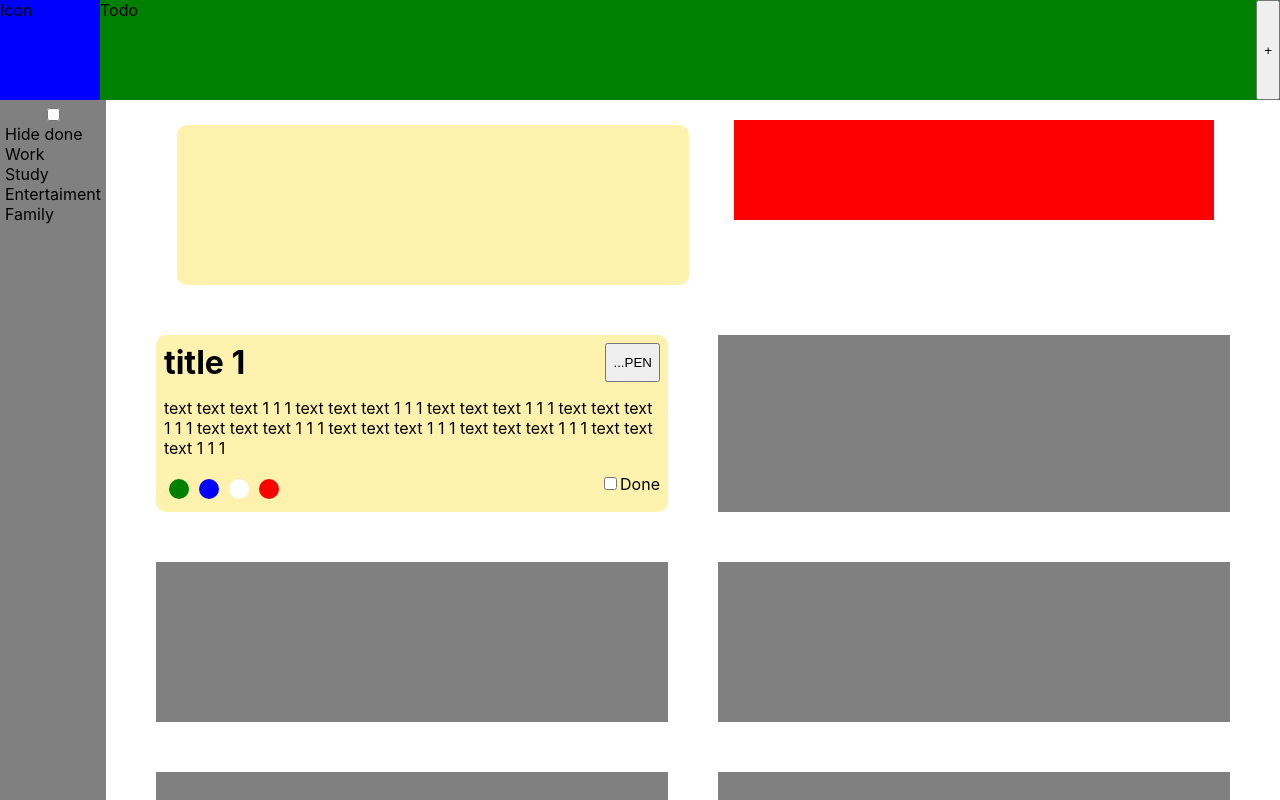
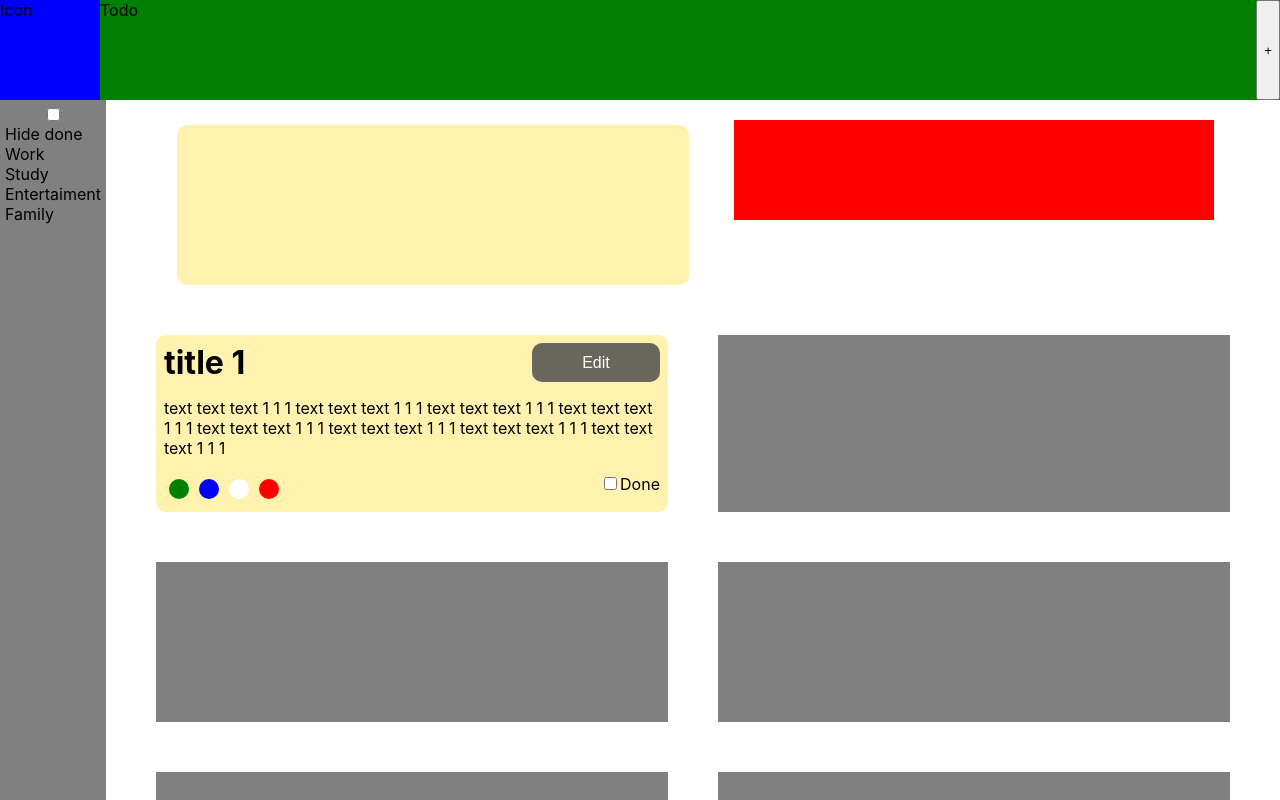
Before and after one commit to Kamrad33/todo_list_app, a React (Create React App) app: page / in a window 1280 px wide. Built offline with nearby package versions, Linux system fonts and the light colour scheme.

Commit message:
Added styles to edit from

```diff
--- a/src/components/TaskItem.jsx
+++ b/src/components/TaskItem.jsx
@@ -1,6 +1,9 @@
 import React, {useState} from 'react';
 import TaskItemForm from './TaskItemForm';
 import TaskTag from './TaskTag';
+import AppInput from './UI/input/AppInput';
+import AppButton from './UI/button/AppButton';
+
 import '../styles/TaskItem.css';
 
 const TaskItem = ({task, ...props}) =>{
@@ -17,7 +20,13 @@ const TaskItem = ({task, ...props}) =>{
 
       <div className = 'App_TaskItem_Header'>
         <b className = 'App_TaskItem_Header_Font' style = {{textDecoration: status }}>{task.title}</b>
-        <button onClick = {() => setFormActive(true)}>...PEN</button>
+        <AppButton
+        color = '#69665c'
+        fontColor = 'white'
+        minWidth = '10vw'
+        onClick = {() => setFormActive(true)}>
+        Edit
+        </AppButton>
       </div>
 
       <div className = 'App_TaskItem_Text' style = {{textDecoration: status }}>
@@ -26,6 +35,7 @@ const TaskItem = ({task, ...props}) =>{
 
       <div className = 'App_TaskItem_Footer'>
         <div className = 'App_TaskItem_Footer_Tags'>
+
           <div style = {{margin: '5px', width:'20px', height:'20px', background: 'green', borderRadius:'50%'}}></div>
           <div style = {{margin: '5px', width:'20px', height:'20px', background: 'blue', borderRadius:'50%'}}></div>
           <div style = {{margin: '5px', width:'20px', height:'20px', background: 'white', borderRadius:'50%'}}></div>
@@ -44,42 +54,38 @@ const TaskItem = ({task, ...props}) =>{
       <TaskItemForm active = {formActive} setActive = {setFormActive} fixed = {true}>
 
         <div className = 'TaskItemForm_Content_Header'>
-          <button onClick = {() => setFormActive(false)}>cancler</button>
-          <button >edit</button>
+          <AppButton
+          color = '#69665c'
+          fontColor = 'white'
+          minWidth = '10vw'
+          onClick = {() => setFormActive(false)}>
+          Cancel
+          </AppButton>
+          <AppButton
+          color = '#69665c'
+          fontColor = 'white'
+          minWidth = '10vw'>Edit</AppButton>
         </div>
 
         <div className = 'TaskItemForm_Content_Info'>
           <div className = 'TaskItemForm_Content_Info_Title'>
             Title
           </div>
-          <input></input>
+          <AppInput />
           <div className = 'TaskItemForm_Content_Info_Description'>
             Description
           </div>
-          <input></input>
+          <AppInput></AppInput>
         </div>
 
         <div>
+
+        <div>Tags</div>
         <div className = 'TaskItemForm_Content_Tags'>
-        <div>Tags</div>
-          <div className = {tagActive ? 'TaskItemForm_Content_Tags_Tag active' : 'TaskItemForm_Content_Tags_Tag'}
-          onClick = {event => {setTagActive(!tagActive); console.log('tag', tagActive);}}>
-            <div style = {{
-              margin: '5px',
-              width:'20px',
-              height:'20px',
-              background: 'grey',
-              borderRadius:'50%'}}>
-          </div>
-          <div>
-          TAG
-          </div>
-          </div>
-          <TaskTag active = {tagActive} setActive = {setTagActive} fixed = {false}/>
-          <div style = {{margin: '5px', width:'20px', height:'20px', background: 'green', borderRadius:'50%'}}></div>
-          <div style = {{margin: '5px', width:'20px', height:'20px', background: 'blue', borderRadius:'50%'}}></div>
-          <div style = {{margin: '5px', width:'20px', height:'20px', background: 'white', borderRadius:'50%'}}></div>
-          <div style = {{margin: '5px', width:'20px', height:'20px', background: 'red', borderRadius:'50%'}}></div>
+          <TaskTag color = {'black'} fixed = {false}>TAG</TaskTag>
+          <TaskTag color = {'green'} fixed = {false}>TAG</TaskTag>
+          <TaskTag color = {'yellow'} fixed = {false}>TAG</TaskTag>
+          <TaskTag color = {'red'} fixed = {false}>TAG</TaskTag>
         </div>
         </div>
       </TaskItemForm>
--- a/src/components/TaskTag.jsx
+++ b/src/components/TaskTag.jsx
@@ -1,8 +1,7 @@
 import React, {useState} from 'react';
 import '../styles/TaskItemForm.css';
 
-
-const TaskTag = ({active, setActive, fixed, children}) =>{
+const TaskTag = ({color, fixed, children}) =>{
   const [tagActive, setTagActive] = useState(true);
   return (
     <div className = {tagActive ? 'TaskItemForm_Content_Tags_Tag active' : 'TaskItemForm_Content_Tags_Tag'}
@@ -11,10 +10,12 @@ const TaskTag = ({active, setActive, fixed, children}) =>{
         margin: '5px',
         width:'20px',
         height:'20px',
-        background: 'grey',
+        background: color,
         borderRadius:'50%'}}>
-    </div>
-    TAG
+      </div>
+      <div>
+      {children}
+      </div>
     </div>
 
   );
--- /dev/null
+++ b/src/components/UI/button/AppButton.jsx
@@ -0,0 +1,18 @@
+import React, {useState} from 'react';
+import classes from './AppButton.module.css';
+
+const AppButton = ({size, color, fontColor, minWidth, children, ...props}) =>{
+  return (
+    <button {...props}
+    className={classes.myButton}
+    style = {{
+      fontSize: size,
+      backgroundColor: color,
+      color: fontColor,
+      minWidth: minWidth}}>
+    {children}
+    </button>
+  );
+}
+
+export default AppButton;
--- /dev/null
+++ b/src/components/UI/button/AppButton.module.css
@@ -0,0 +1,9 @@
+.myButton{
+  background-color: red;
+  border: red;
+  border-radius: 10px;
+  width: auto;
+  height: auto;
+  padding: 5px;
+  font-size: 100%;
+}
--- /dev/null
+++ b/src/components/UI/input/AppInput.jsx
@@ -0,0 +1,12 @@
+import React from 'react';
+import classes from './AppInput.module.css';
+const AppInput = () => {
+  return (
+    <div className = {classes.myInput}>
+    <textarea style = {{maxHeight: '30vh', resize:'vertical', width: '100%'}}>
+    </textarea>
+    </div>
+  );
+};
+
+export default AppInput;
--- /dev/null
+++ b/src/components/UI/input/AppInput.module.css
@@ -0,0 +1,3 @@
+.myInput{
+
+}
--- a/src/styles/TaskItemForm.css
+++ b/src/styles/TaskItemForm.css
@@ -43,7 +43,8 @@
 
 .TaskItemForm_Content_Tags{
   display: flex;
-  justify-content: flex-start;
+  flex-wrap: wrap;
+  justify-content: space-around;
   margin: 5px;
 }
 
```
